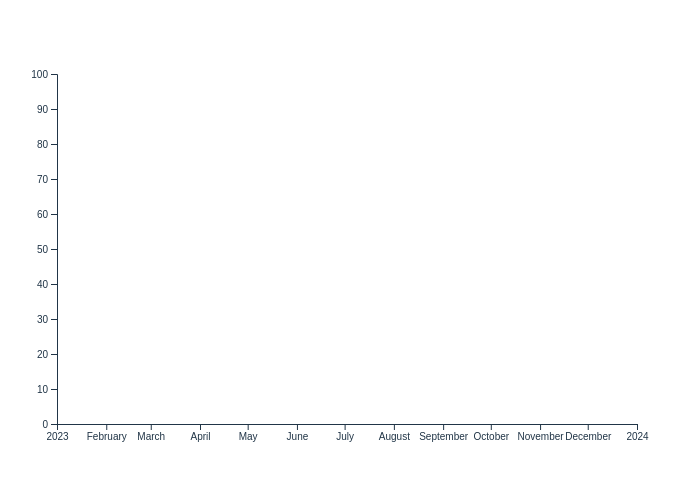
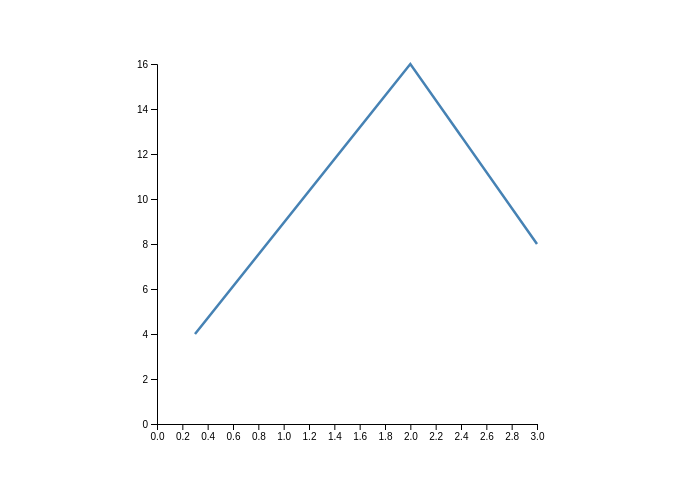
Before and after one commit to shunchobi/graph-sample, a Vue app: page / in a window 1280 px wide. Shown: the part 143-624 px from the top of the page, without its empty margins (303-982 px from the left). Built offline with nearby package versions, Linux system fonts and the light colour scheme.

Commit message:
imp line chart sample

```diff
--- a/src/App.vue
+++ b/src/App.vue
@@ -1,8 +1,10 @@
 <template>
-  <Graph />
+  <div style="background-color: white;">
+    <LineChart />
+  </div>
 </template>
 
 <script setup lang="ts">
-import Graph from './components/Graph.vue';
+import LineChart from './components/LineChart.vue';
 
 </script>
--- a/src/components/Graph.vue
+++ b/src/components/Graph.vue
@@ -1,45 +1,85 @@
 <template>
-  <svg class="graph"></svg>
+    <div id="my_dataviz"></div>
 </template>
 
 <script setup lang="ts">
-import { onMounted } from 'vue';
-import d3 from '../d3';
-
-const width = 640;
-const height = 400;
-const marginTop = 20;
-const marginRight = 20;
-const marginBottom = 30;
-const marginLeft = 40;
+import * as d3 from 'd3'
+import { onMounted } from "vue";
 
 onMounted(() => {
+    setup()
+})
 
-  const x = d3.scale.scaleUtc()
-    .domain([new Date("2023-01-01"), new Date("2024-01-01")])
-    .range([marginLeft, width - marginRight]);
+const setup = () => {
+    var margin = { top: 10, right: 30, bottom: 30, left: 40 },
+    width = 400 - margin.left - margin.right,
+    height = 400 - margin.top - margin.bottom;
 
-  // Declare the y (vertical position) scale.
-  const y = d3.scale.scaleLinear()
-    .domain([0, 100])
-    .range([height - marginBottom, marginTop]);
+// append the svg object to the body of the page
+var svg = d3.select("#my_dataviz")
+    .append("svg")
+    .attr("width", width + margin.left + margin.right)
+    .attr("height", height + margin.top + margin.bottom)
+    .append("g")
+    .attr("transform",
+        "translate(" + margin.left + "," + margin.top + ")");
 
-  // Create the SVG container.
-  const svg = d3.selection.select(".graph")
+// create dummy data
+var data = [12, 19, 11, 13, 12, 22, 13, 4, 15, 16, 18, 19, 20, 12, 11, 9]
+
+// Compute summary statistics used for the box:
+var data_sorted = data.sort(d3.ascending)
+var q1 = d3.quantile(data_sorted, .25)
+var median = d3.quantile(data_sorted, .5)
+var q3 = d3.quantile(data_sorted, .75)
+
+if(!q3 || !q1) return
+
+var interQuantileRange = q3 - q1
+var min = q1 - 1.5 * interQuantileRange
+var max = q1 + 1.5 * interQuantileRange
+
+// Show the Y scale
+var y = d3.scaleLinear()
+    .domain([0, 24])
+    .range([height, 0]);
+svg.call(d3.axisLeft(y))
+
+// a few features for the box
+var center = 200
+var width = 100
+
+// Show the main vertical line
+svg
+    .append("line")
+    .attr("x1", center)
+    .attr("x2", center)
+    .attr("y1", y(min))
+    .attr("y2", y(max))
+    .attr("stroke", "black")
+
+// Show the box
+svg
+    .append("rect")
+    .attr("x", center - width / 2)
+    .attr("y", y(q3))
+    .attr("height", (y(q1) - y(q3)))
     .attr("width", width)
-    .attr("height", height);
+    .attr("stroke", "black")
+    .style("fill", "#69b3a2")
 
-  // Add the x-axis.
-  svg.append("g")
-    .attr("transform", `translate(0,${height - marginBottom})`)
-    .call(d3.axis.axisBottom(x));
-
-  // Add the y-axis.
-  svg.append("g")
-    .attr("transform", `translate(${marginLeft},0)`)
-    .call(d3.axis.axisLeft(y));
-
-})
+// show median, min and max horizontal lines
+svg
+    .selectAll("toto")
+    .data([min, median, max])
+    .enter()
+    .append("line")
+    .attr("x1", center - width / 2)
+    .attr("x2", center + width / 2)
+    .attr("y1", (d: any) => y(d) )
+    .attr("y2", (d: any) => y(d) )
+    .attr("stroke", "black")
+}
 
 </script>
 
--- /dev/null
+++ b/src/components/LineChart.vue
@@ -0,0 +1,100 @@
+<template>
+  <div id="my_dataviz">
+    <svg width="460" height="400">
+      <g transform="translate(50,10)">
+        <g transform="translate(0,360)" class="myXaxis" fill="none" font-size="10" font-family="sans-serif"
+          text-anchor="middle">
+          <path class="domain" stroke="#000" d="M0.5,6V0.5H380.5V6"></path>
+          <g class="tick" opacity="1" transform="translate(0.5,0)">
+            <line stroke="#000" y2="6"></line><text fill="#000" y="9" dy="0.71em">0.0</text>
+          </g>
+          <g class="tick" opacity="1" transform="translate(25.833333333333332,0)">
+            <line stroke="#000" y2="6"></line><text fill="#000" y="9" dy="0.71em">0.2</text>
+          </g>
+          <g class="tick" opacity="1" transform="translate(51.166666666666664,0)">
+            <line stroke="#000" y2="6"></line><text fill="#000" y="9" dy="0.71em">0.4</text>
+          </g>
+          <g class="tick" opacity="1" transform="translate(76.5,0)">
+            <line stroke="#000" y2="6"></line><text fill="#000" y="9" dy="0.71em">0.6</text>
+          </g>
+          <g class="tick" opacity="1" transform="translate(101.83333333333333,0)">
+            <line stroke="#000" y2="6"></line><text fill="#000" y="9" dy="0.71em">0.8</text>
+          </g>
+          <g class="tick" opacity="1" transform="translate(127.16666666666666,0)">
+            <line stroke="#000" y2="6"></line><text fill="#000" y="9" dy="0.71em">1.0</text>
+          </g>
+          <g class="tick" opacity="1" transform="translate(152.5,0)">
+            <line stroke="#000" y2="6"></line><text fill="#000" y="9" dy="0.71em">1.2</text>
+          </g>
+          <g class="tick" opacity="1" transform="translate(177.83333333333331,0)">
+            <line stroke="#000" y2="6"></line><text fill="#000" y="9" dy="0.71em">1.4</text>
+          </g>
+          <g class="tick" opacity="1" transform="translate(203.16666666666666,0)">
+            <line stroke="#000" y2="6"></line><text fill="#000" y="9" dy="0.71em">1.6</text>
+          </g>
+          <g class="tick" opacity="1" transform="translate(228.5,0)">
+            <line stroke="#000" y2="6"></line><text fill="#000" y="9" dy="0.71em">1.8</text>
+          </g>
+          <g class="tick" opacity="1" transform="translate(253.83333333333331,0)">
+            <line stroke="#000" y2="6"></line><text fill="#000" y="9" dy="0.71em">2.0</text>
+          </g>
+          <g class="tick" opacity="1" transform="translate(279.1666666666667,0)">
+            <line stroke="#000" y2="6"></line><text fill="#000" y="9" dy="0.71em">2.2</text>
+          </g>
+          <g class="tick" opacity="1" transform="translate(304.5,0)">
+            <line stroke="#000" y2="6"></line><text fill="#000" y="9" dy="0.71em">2.4</text>
+          </g>
+          <g class="tick" opacity="1" transform="translate(329.83333333333337,0)">
+            <line stroke="#000" y2="6"></line><text fill="#000" y="9" dy="0.71em">2.6</text>
+          </g>
+          <g class="tick" opacity="1" transform="translate(355.16666666666663,0)">
+            <line stroke="#000" y2="6"></line><text fill="#000" y="9" dy="0.71em">2.8</text>
+          </g>
+          <g class="tick" opacity="1" transform="translate(380.5,0)">
+            <line stroke="#000" y2="6"></line><text fill="#000" y="9" dy="0.71em">3.0</text>
+          </g>
+        </g>
+        <g class="myYaxis" fill="none" font-size="10" font-family="sans-serif" text-anchor="end">
+          <path class="domain" stroke="#000" d="M-6,360.5H0.5V0.5H-6"></path>
+          <g class="tick" opacity="1" transform="translate(0,360.5)">
+            <line stroke="#000" x2="-6"></line><text fill="#000" x="-9" dy="0.32em">0</text>
+          </g>
+          <g class="tick" opacity="1" transform="translate(0,315.5)">
+            <line stroke="#000" x2="-6"></line><text fill="#000" x="-9" dy="0.32em">2</text>
+          </g>
+          <g class="tick" opacity="1" transform="translate(0,270.5)">
+            <line stroke="#000" x2="-6"></line><text fill="#000" x="-9" dy="0.32em">4</text>
+          </g>
+          <g class="tick" opacity="1" transform="translate(0,225.5)">
+            <line stroke="#000" x2="-6"></line><text fill="#000" x="-9" dy="0.32em">6</text>
+          </g>
+          <g class="tick" opacity="1" transform="translate(0,180.5)">
+            <line stroke="#000" x2="-6"></line><text fill="#000" x="-9" dy="0.32em">8</text>
+          </g>
+          <g class="tick" opacity="1" transform="translate(0,135.5)">
+            <line stroke="#000" x2="-6"></line><text fill="#000" x="-9" dy="0.32em">10</text>
+          </g>
+          <g class="tick" opacity="1" transform="translate(0,90.5)">
+            <line stroke="#000" x2="-6"></line><text fill="#000" x="-9" dy="0.32em">12</text>
+          </g>
+          <g class="tick" opacity="1" transform="translate(0,45.5)">
+            <line stroke="#000" x2="-6"></line><text fill="#000" x="-9" dy="0.32em">14</text>
+          </g>
+          <g class="tick" opacity="1" transform="translate(0,0.5)">
+            <line stroke="#000" x2="-6"></line><text fill="#000" x="-9" dy="0.32em">16</text>
+          </g>
+        </g>
+        <path class="lineTest" d="M38,270L253.33333333333331,0L380,180" fill="none" stroke="rgb(70, 130, 180)"
+          stroke-width="2.5"></path>
+      </g>
+    </svg>
+  </div>
+</template>
+
+<script setup lang="ts">
+import { onMounted, ref } from 'vue';
+import * as d3 from 'd3'
+
+</script>
+
+<style scoped></style>
--- a/src/d3.ts
+++ /dev/null
@@ -1,11 +0,0 @@
-import * as d3scale from 'd3-scale';
-import * as d3selection from 'd3-selection';
-import * as d3axis from 'd3-axis';
-
-const d3 = {
-    scale: d3scale,
-    selection: d3selection,
-    axis: d3axis,
-};
-
-export default d3;
```
